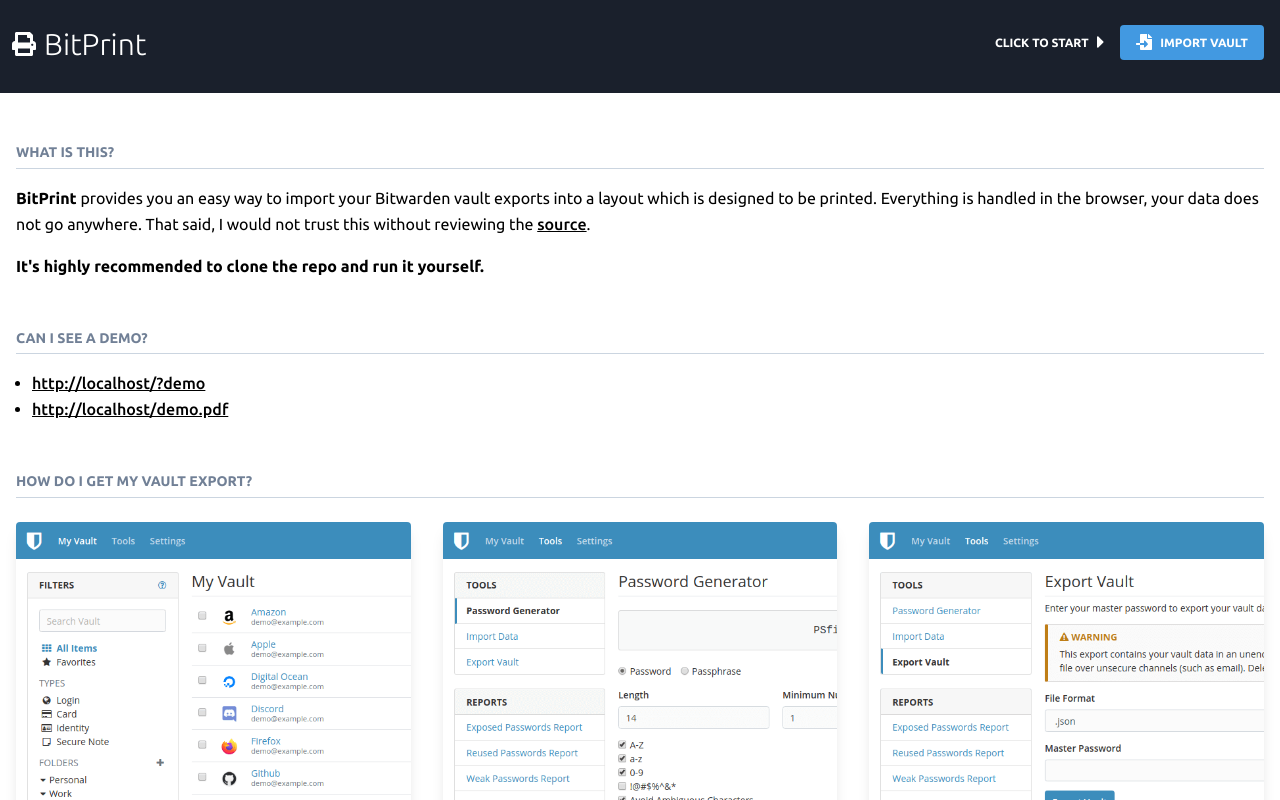
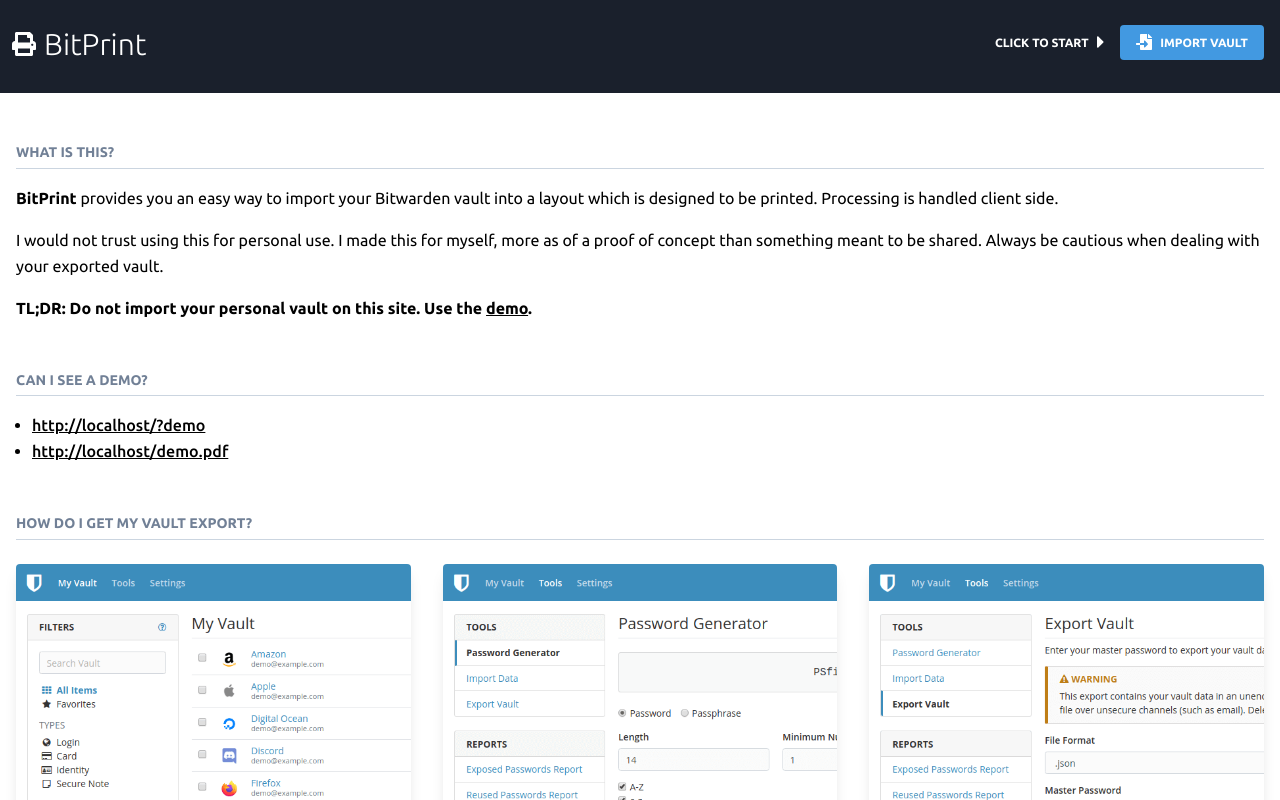
Before and after one commit to krestaino/bitprint, a React (Create React App) app in the folder client/: page / in a window 1280 px wide. Shown: the top 800 px of the page. Built offline with nearby package versions, Linux system fonts and the light colour scheme; the HTML template or start-up script is replaced by a standard one.

Commit message:
refactor: update copy

```diff
--- a/client/public/index.html
+++ b/client/public/index.html
@@ -5,7 +5,7 @@
     <link rel="icon" href="%PUBLIC_URL%/favicon.ico" />
     <meta name="viewport" content="width=device-width, initial-scale=1" />
     <meta name="theme-color" content="#000000" />
-    <meta name="description" content="Print your Bitwarden exports." />
+    <meta name="description" content="Print your Bitwarden vault." />
     <link rel="apple-touch-icon" href="logo192.png" />
     <!--
       manifest.json provides metadata used when your web app is installed on a
--- a/client/src/components/Intro.js
+++ b/client/src/components/Intro.js
@@ -15,15 +15,22 @@
           <h2 className="border-b border-gray-400 pb-1 mb-4 text-gray-600 font-bold text-sm uppercase">
             What is this?
           </h2>
-          <p>
-            <strong>BitPrint</strong> provides you an easy way to import your Bitwarden vault
-            exports into a layout which is designed to be printed. Everything is handled in the
-            browser, your data does not go anywhere. That said, I would not trust this without
-            reviewing the <a href={packageJson.repository.url}>source</a>.
+          <p className="mb-4">
+            <strong>BitPrint</strong> provides you an easy way to import your Bitwarden vault into a
+            layout which is designed to be printed. Processing is handled client side.
+          </p>
+          <p className="mb-4">
+            I would not trust using this for personal use. I made this for myself, more as of a
+            proof of concept than something meant to be shared. Always be cautious when dealing with
+            your exported vault.
           </p>
           <p className="mt-4">
             <strong className="font-bold">
-              It's highly recommended to clone the repo and run it yourself.
+              TL;DR: Do not import your personal vault on this site. Use the{' '}
+              <a className="font-bold" href="/?demo">
+                demo
+              </a>
+              .
             </strong>
           </p>
         </section>
--- a/package.json
+++ b/package.json
@@ -1,6 +1,6 @@
 {
   "name": "bitprint",
-  "description": "Print your Bitwarden exports.",
+  "description": "Print your Bitwarden vault.",
   "version": "1.3.0",
   "license": "MIT",
   "repository": {
```
Also changed, not shown: 1 other file (tests, documents, lock files or other folders).
